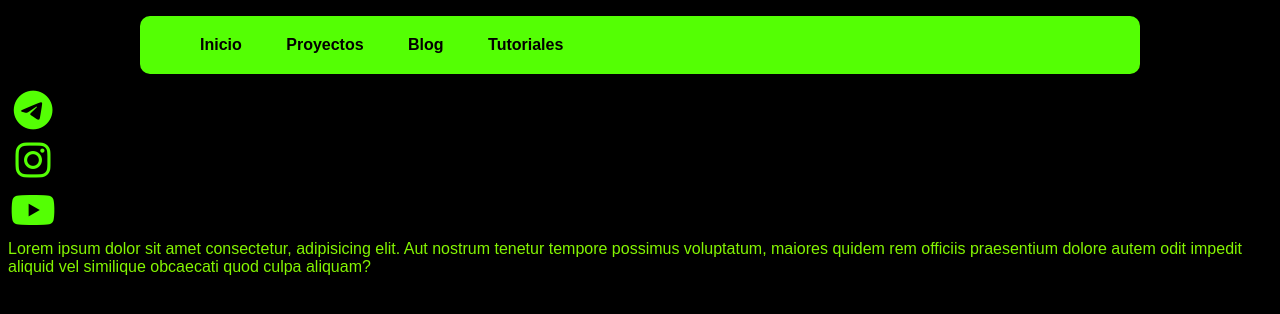
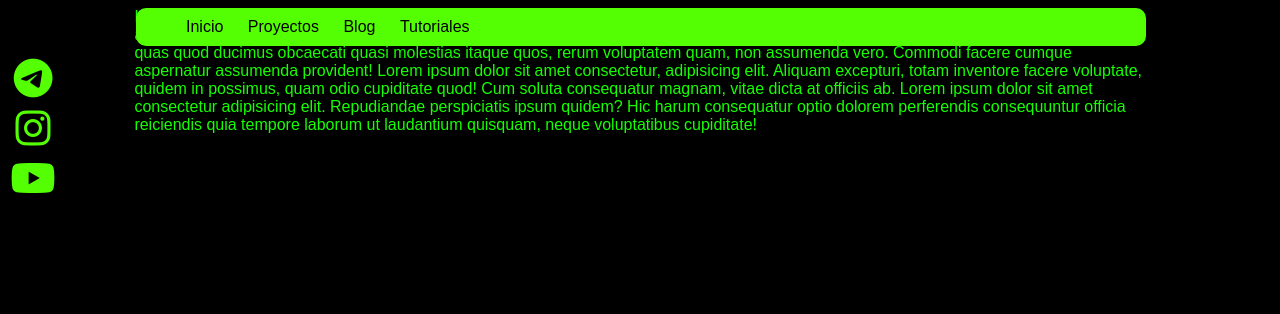
Before and after one commit to Calebsenm/MyWeb.github.io, a plain HTML site: page index.html in a window 1280 px wide. Shown: the top 314 px of the page. Drawn offline with Linux system fonts and the light colour scheme.

Commit message:
Cambios en la barra y los iconos

```diff
--- a/estilo.css
+++ b/estilo.css
@@ -1,39 +1,69 @@
+.Supercaja{
+    height: 2000px;
+
+}
+
+
 /* navegacion frontal */
 body{
     font-family: Arial, Helvetica, sans-serif;
     background-color: rgb(0, 0, 0);
+
 }
 
+
 .barra{
+    background-color:rgb(84, 255, 4);
+   position: fixed;
+    border-radius: 10px 10px 10px 10px;
+    width: 78.9%;
+    margin-left: 10%;
+    margin-right: 10%;
 
-    list-style: none;
-    padding: 0;
 
-    background-color:rgb(84, 255, 4);
-    width: 90%;
-    max-width: 1000px;
-    margin: auto;
-    border-radius: 10px 10px 10px 10px;
+
+
+}
+.uls{
+    height: 100%;
+    margin: 0;
+
 }
 
 .barra li a{
     text-decoration: none;
     color: rgb(2, 0, 0);
-    padding: 20px;
+    margin: 0px;
+    padding: 10px;
+
+    text-align: center;
     display: block;
 }
 
 .barra li{
     display: inline-block;
     text-align: center;
+
+
+
+
 }
 
 .barra li a:hover{
+
     background: rgb(2, 213, 250);
 }
 
 /* iconos */
+
+.iconos2{
+    padding-top: 50px;
+    width: 60px;
+    position: fixed;
+
+}
 .icono{
+
     color:rgb(84, 255, 4);
     font-size: 40px;
 }
@@ -42,14 +72,14 @@ body{
     height: 50px;
     text-align: center;
 }
+/* cuerpo de la pagina */
+.contenido{
 
+    height: 1000px;
 
-/*article
-*/
-article{
-    color: rgb(132, 245, 2);
+    width: 80%;
+    margin-left: 10%;
+    margin-right: 10%;
+    border-radius: 10px 10px 10px 10px;
+    color: rgb(21, 255, 0);
 }
-/* cuerpo */
-.texto{
-    position: absolute;
-}
--- a/index.html
+++ b/index.html
@@ -9,14 +9,17 @@
     <link rel="stylesheet" href="iconos/css/all.min.css">
 </head>
 <body>
-    <div class = "barra">
-        <ul>
-            <li> <a href="index.html"> <b> Inicio</b></a>  </li>
-            <li> <a href="proyectos.html"> <b>Proyectos</b> </a> </li>
-            <li> <a href="blog.html"><b>Blog</b></a> </li>
-            <li> <a href="tutoriales.html"><b>Tutoriales</b></a> </li>
-        </ul>
-    </div>
+    <div class="Supercaja">
+        <div class = "barra">
+            <ul class="uls">
+                <li> <a href="index.html">  Inicio</a>  </li>
+                <li> <a href="proyectos.html"> Proyectos </a> </li>
+                <li> <a href="blog.html">Blog</a> </li>
+                <li> <a href="tutoriales.html">Tutoriales</a> </li>
+
+            </ul>
+        </div>
+
         <div class="iconos2">
             <div class="iconos">
                 <i class="icono fa-brands fa-telegram icono"></i>
@@ -30,11 +33,16 @@
             </div>
 
         </div>
-        <div class="texto">
-            <article>
-             Lorem ipsum dolor sit amet consectetur, adipisicing elit. Aut nostrum tenetur tempore possimus voluptatum, maiores quidem rem officiis praesentium dolore autem odit impedit aliquid vel similique obcaecati quod culpa aliquam?
-            </article>
+
+        <div class="contenido">
+            Lorem, ipsum dolor sit amet consectetur adipisicing elit. Velit dolores ipsa minus magnam, sit maxime eaque veniam natus. Quam ab aliquid assumenda tempora. Placeat debitis illum, amet autem magni voluptates.
+            Lorem ipsum, dolor sit amet consectetur adipisicing elit. Animi officiis quas quod ducimus obcaecati quasi molestias itaque quos, rerum voluptatem quam, non assumenda vero. Commodi facere cumque aspernatur assumenda provident!
+            Lorem ipsum dolor sit amet consectetur, adipisicing elit. Aliquam excepturi, totam inventore facere voluptate, quidem in possimus, quam odio cupiditate quod! Cum soluta consequatur magnam, vitae dicta at officiis ab.
+            Lorem ipsum dolor sit amet consectetur adipisicing elit. Repudiandae perspiciatis ipsum quidem? Hic harum consequatur optio dolorem perferendis consequuntur officia reiciendis quia tempore laborum ut laudantium quisquam, neque voluptatibus cupiditate!
+
         </div>
+
+    </div>
 
 
 </body>
```
